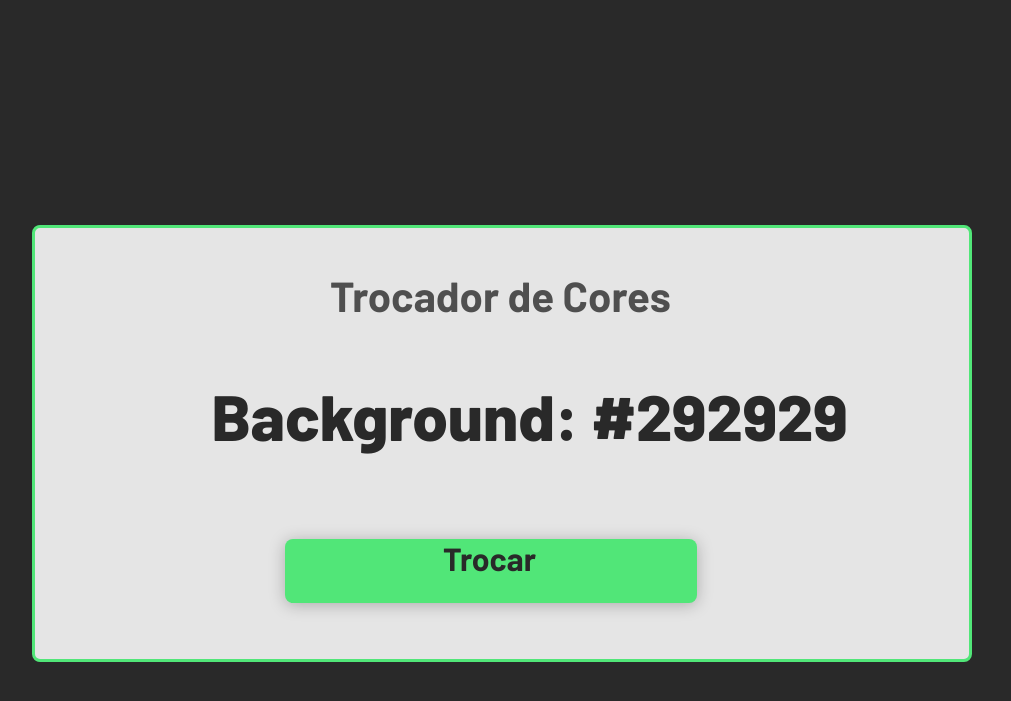
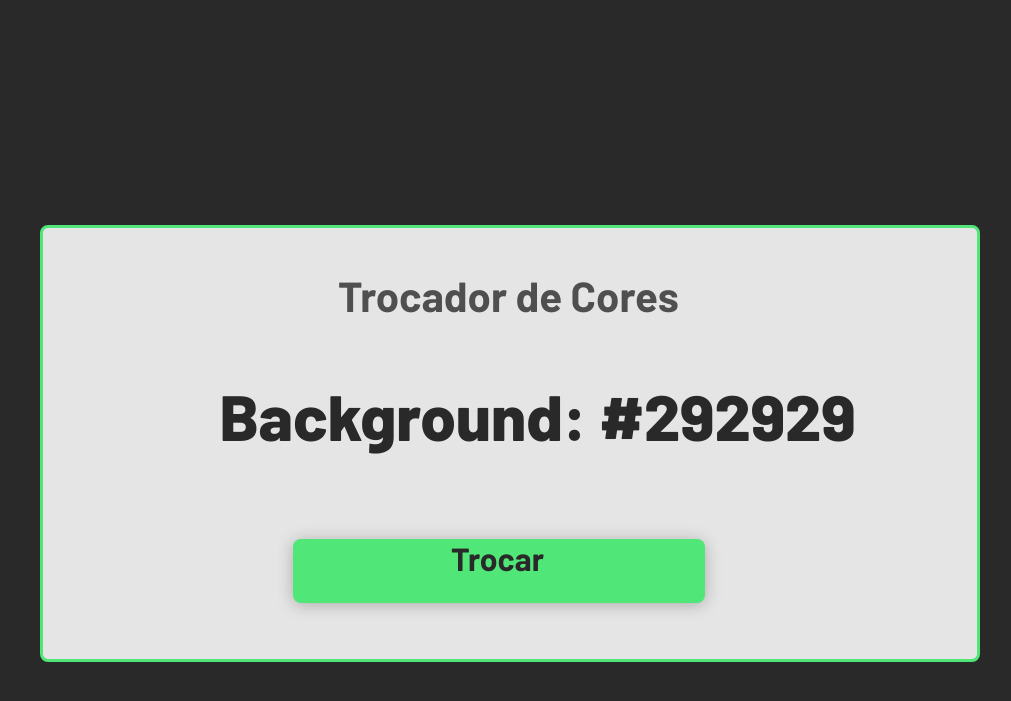
Before and after one commit to PaulaPerazzo/pta-desafio3-cores, a plain HTML site: page index.html in a window 1280 px wide. Shown: the part 129-830 px from the top of the page, without its empty margins (218-1229 px from the left). Drawn offline with Linux system fonts and the light colour scheme.

Commit message:
can dale

```diff
--- a/site/style.css
+++ b/site/style.css
@@ -5,11 +5,9 @@ body {
 
 .container {
     box-sizing: border-box;
-    position: absolute;
     width: 940px;
     height: 437px;
-    left: 250px;
-    top: 354px;
+    margin: 354px 250px 233px 250px;
     background: #E5E5E5;
     border: 3px solid #51E678;
     border-radius: 8px;
```
